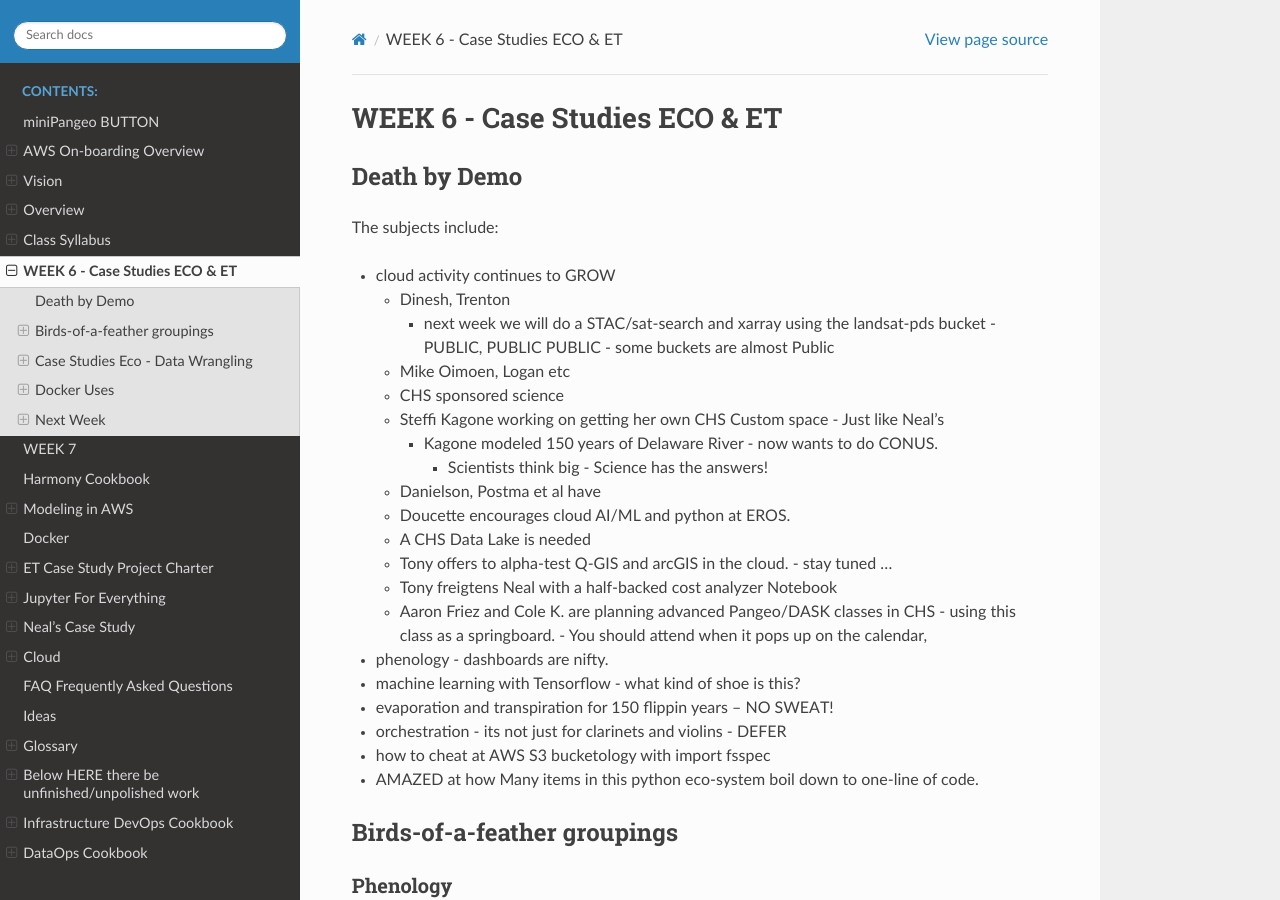
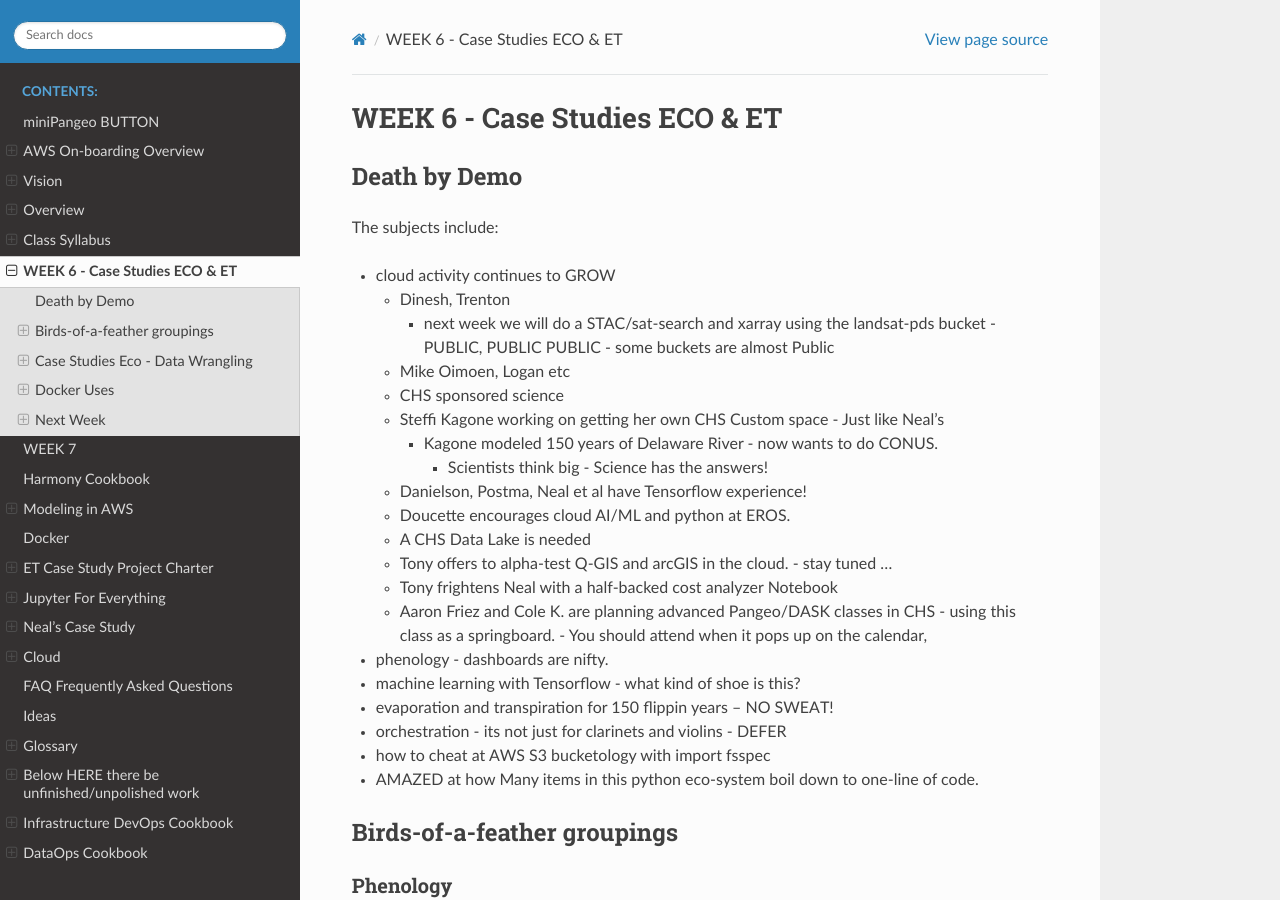
Before and after one commit to tonybutzer/harmony-docs, a Sphinx documentation site: the page built from documentation/source/06week.md, in a window 1280 px wide and 900 px high. Built offline with Sphinx 7.4.7 and the Read the Docs theme 2.0.0, drawn with Linux system fonts in a browser that asks for light colours; pages that are not in the unit, such as notebooks, are missing from menus.

Commit message:
automatic git update from Makefile

```diff
--- a/documentation/source/06week.md
+++ b/documentation/source/06week.md
@@ -13,11 +13,11 @@
     - Steffi Kagone working on getting her own CHS Custom space - Just like Neal's
         - Kagone modeled 150 years of Delaware River - now wants to do CONUS.
             - Scientists think big - Science has the answers!
-    - Danielson, Postma et al have
+    - Danielson, Postma, Neal et al have Tensorflow experience!
     - Doucette encourages cloud AI/ML and python at EROS.
     - A CHS Data Lake is needed
     - Tony offers to alpha-test Q-GIS and arcGIS in the cloud. - stay tuned ...
-    - Tony freigtens Neal with a half-backed cost analyzer Notebook
+    - Tony frightens Neal with a half-backed cost analyzer Notebook
     - Aaron Friez and Cole K. are planning advanced Pangeo/DASK classes in CHS - using this class as a springboard. - You should attend when it pops up on the calendar,
 - phenology - dashboards are nifty.
 - machine learning with Tensorflow - what kind of shoe is this?
```
